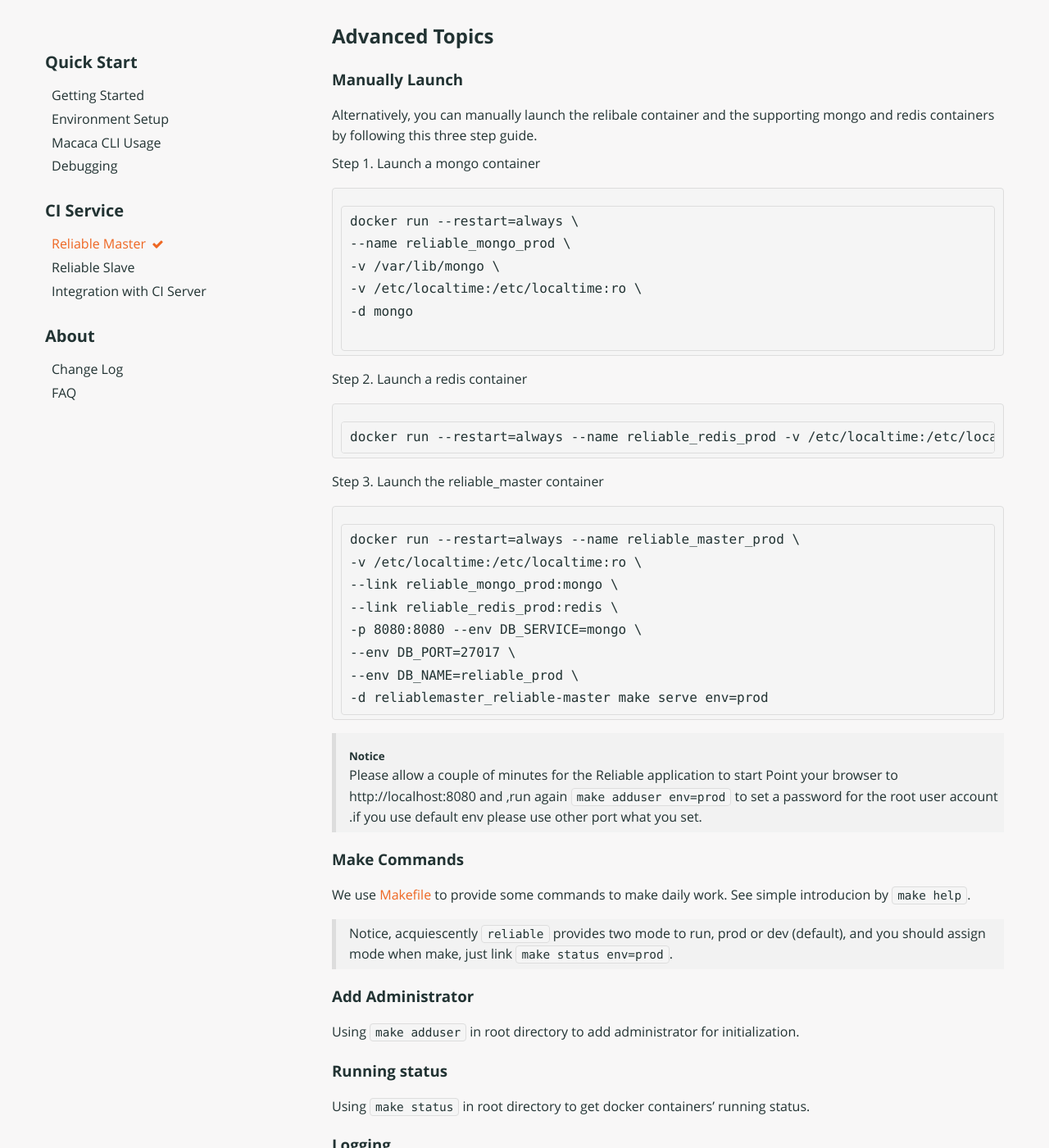
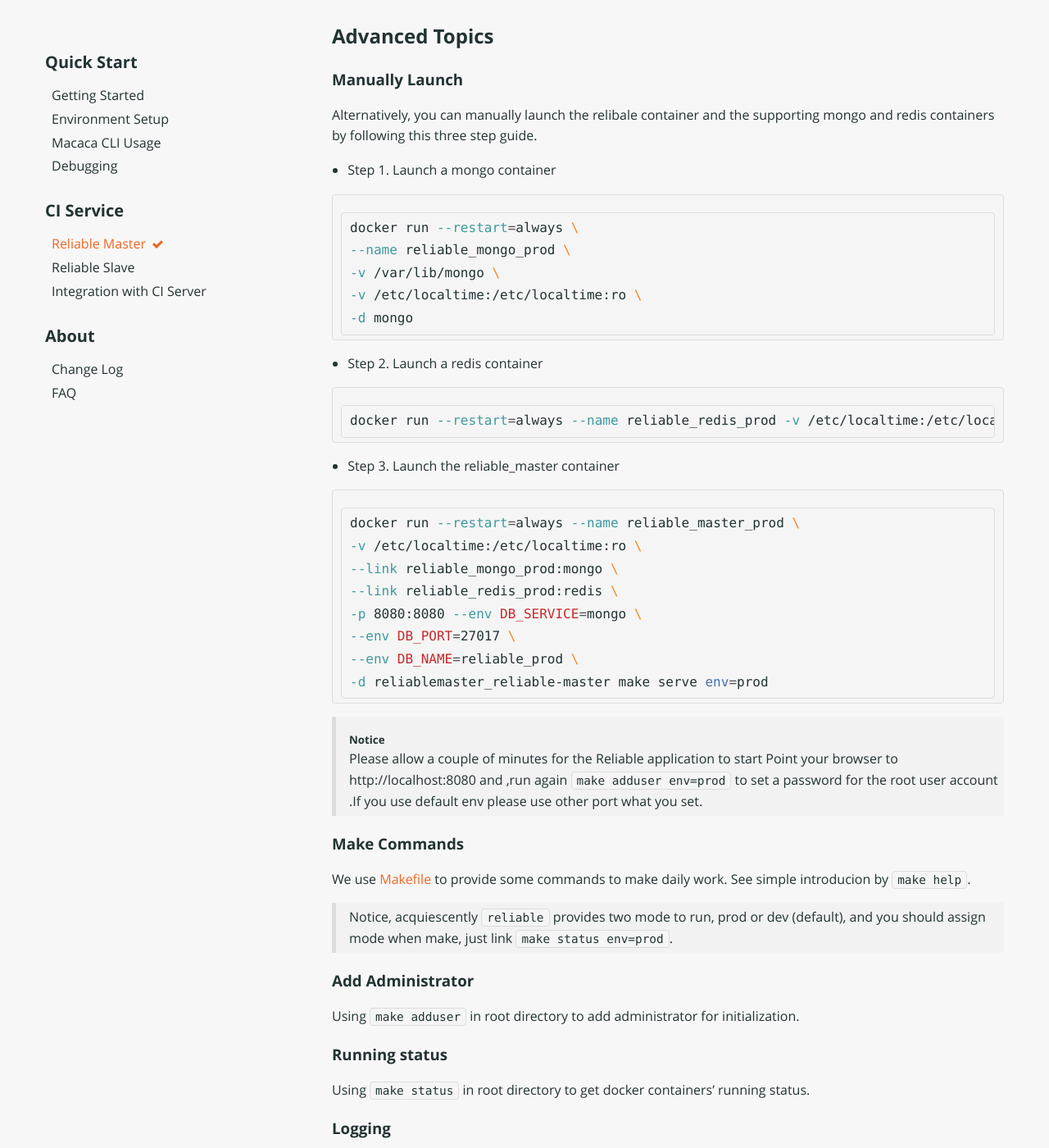
Before and after one commit to sencho/macacajs.github.io, a Jekyll site: the page built from _docs/master-deployment.md, in a window 1280 px wide and 1400 px high, scrolled down 1641 px. Shown: the whole window at 82% size. Built offline with Jekyll 4.4.1, drawn with Linux system fonts in a browser that asks for light colours.

Commit message:
modify shell style

````diff
--- a/_docs/master-deployment.md
+++ b/_docs/master-deployment.md
@@ -54,23 +54,25 @@
 Alternatively, you can manually launch the relibale container and the supporting mongo and redis containers by following this three step guide.
 
 
-Step 1. Launch a mongo container
-```
+- Step 1. Launch a mongo container
+
+```shell
 docker run --restart=always \
 --name reliable_mongo_prod \
 -v /var/lib/mongo \
 -v /etc/localtime:/etc/localtime:ro \
 -d mongo
-
 ```
 
-Step 2. Launch a redis container
-```
+- Step 2. Launch a redis container
+
+```shell
 docker run --restart=always --name reliable_redis_prod -v /etc/localtime:/etc/localtime:ro -d redis
 ```
 
-Step 3. Launch the reliable_master container
-```
+- Step 3. Launch the reliable_master container
+
+```shell
 docker run --restart=always --name reliable_master_prod \
 -v /etc/localtime:/etc/localtime:ro \
 --link reliable_mongo_prod:mongo \
@@ -84,7 +86,7 @@
 
 >##### Notice
 Please allow a couple of minutes for the Reliable application to start
->Point your browser to http://localhost:8080 and ,run again `make adduser env=prod` to set a password for the root user account .if you use default env please use other port what you set.
+>Point your browser to http://localhost:8080 and ,run again `make adduser env=prod` to set a password for the root user account .If you use default env please use other port what you set.
 
 
 
````
